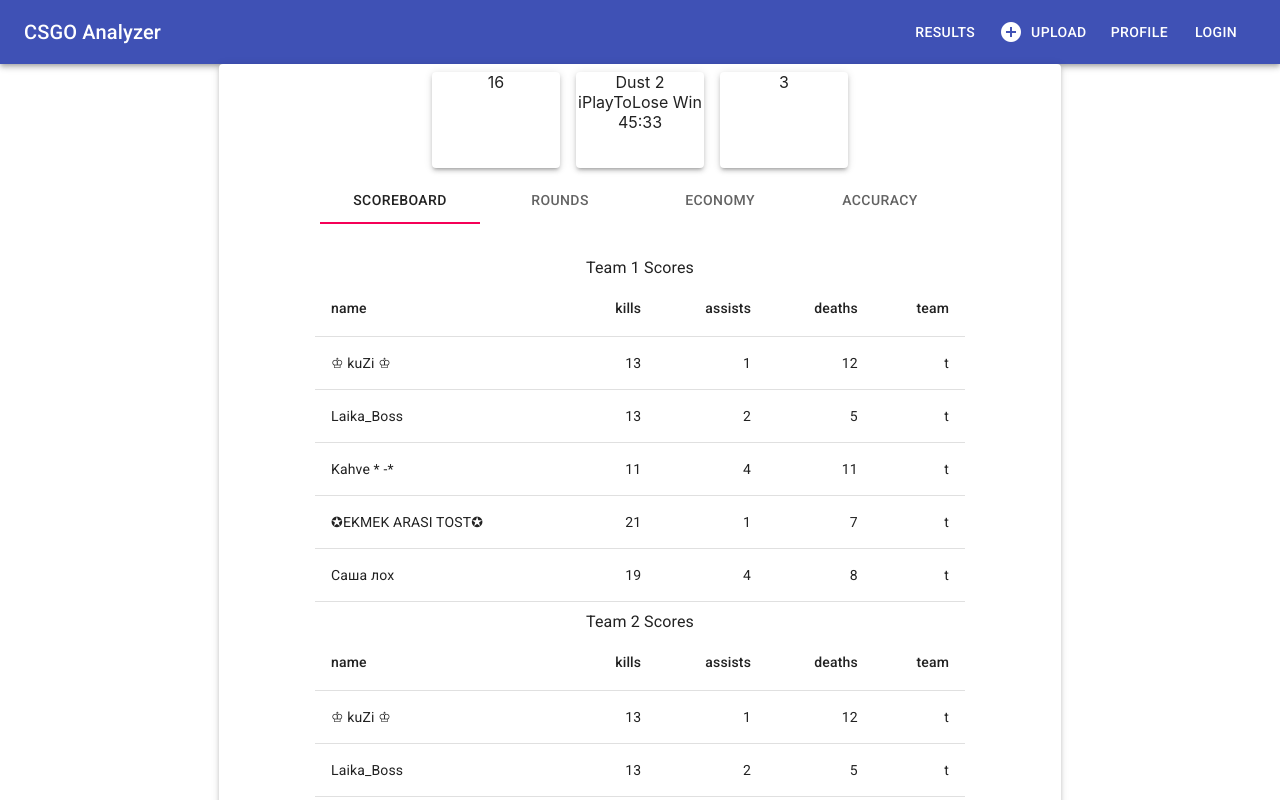
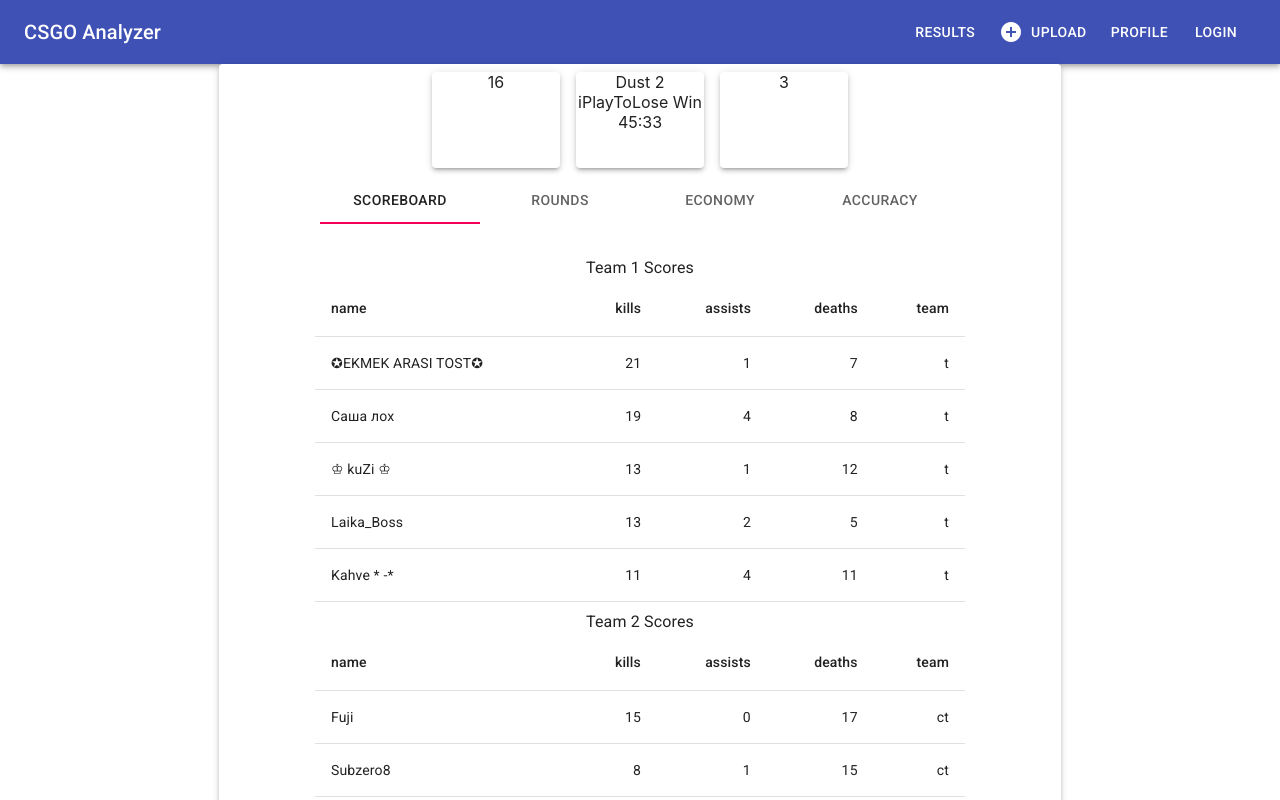
Before and after one commit to gjabble/csgo-web-app, a React (Create React App) app in the folder client/: page /results in a window 1280 px wide. Shown: the top 800 px of the page. Built offline with nearby package versions, Linux system fonts and the light colour scheme.

Commit message:
updated scoreboard table to filter by team and sort by number of kills

```diff
--- a/client/src/components/fileuploader/FileUploader.js
+++ b/client/src/components/fileuploader/FileUploader.js
@@ -27,9 +27,30 @@ const useStyles = makeStyles(theme => ({
   }
 }));
 
-export default function FileUpload(props) {
+export default function FileUpload() {
   const classes = useStyles();
   let history = useHistory();
+  const handleFileUpload = (e) => {
+    e.preventDefault();
+    document.querySelector('#spinner').style.display = 'block';
+    let formData = new FormData();
+    formData.append('file', document.querySelector('#fileupload').files[0]);
+    axios.post('file', formData, {
+      headers: {
+        'Content-Type': 'multipart/form-data'
+      }
+    }).then((response) => {
+      document.querySelector('#spinner').style.display = 'none';
+
+
+
+      console.log(response.data);
+      history.push('/results');
+    }).catch((err) => {
+      console.log(err);
+      document.querySelector('#spinner').style.display = 'none';
+    });
+  }
   return (
     <React.Fragment>
       <CssBaseline />
@@ -40,24 +61,7 @@ export default function FileUpload(props) {
         <Typography variant="h5" align="center" color="textSecondary" component="p">
           Upload your CSGO replay file to be processed<br></br>Your file must be a .dem file
         </Typography>
-        <form onSubmit={(e) => {
-          document.querySelector('#spinner').style.display = 'block';
-          e.preventDefault();
-          let formData = new FormData();
-          formData.append('file', document.querySelector('#fileupload').files[0]);
-          axios.post('file', formData, {
-            headers: {
-              'Content-Type': 'multipart/form-data'
-            }
-          }).then((response) => {
-            document.querySelector('#spinner').style.display = 'none';
-            history.push('/results');
-            console.log(response.data);
-          }).catch((err) => {
-            console.log(err);
-            document.querySelector('#spinner').style.display = 'none';
-          });
-        }}>
+        <form onSubmit={handleFileUpload}>
           <Grid align='center' className={classes.fileUpload}>
             <input
               onChange={function (e) {
--- a/client/src/components/results/Results.js
+++ b/client/src/components/results/Results.js
@@ -61,7 +61,7 @@ export default function Results() {
             <Paper elevation={3}>3</Paper>
           </Container>
 
-          <Container className>
+          <Container>
             <Tabs value={value} onChange={handleChange} centered>
               <Tab label='Scoreboard'></Tab>
               <Tab label='Rounds'></Tab>
--- a/client/src/components/scoreboard/Scoreboard.js
+++ b/client/src/components/scoreboard/Scoreboard.js
@@ -19,10 +19,10 @@ export default function Scoreboard() {
     <Container className={classes.root}>
 
       <Typography className={classes.type}>Team 1 Scores</Typography>
-      <Table></Table>
+      <Table team="t"></Table>
 
       <Typography className={classes.type}>Team 2 Scores</Typography>
-      <Table></Table>
+      <Table team="ct"></Table>
 
     </Container>
   );
--- a/client/src/components/scoreboardTable/Table.js
+++ b/client/src/components/scoreboardTable/Table.js
@@ -15,10 +15,20 @@ const useStyles = makeStyles({
 });
 
 // dummy data
-let rows = JSON.parse('{"scoreBoard":{"players":[{"name":"iPlayToLose","kills":6,"assists":5,"deaths":17,"team":"ct"},{"name":"Subzero8","kills":8,"assists":1,"deaths":15,"team":"ct"},{"name":"Fuji","kills":15,"assists":0,"deaths":17,"team":"ct"},{"name":"Byakuya","kills":8,"assists":2,"deaths":15,"team":"ct"},{"name":"}?One shot = ONe kill ? {","kills":6,"assists":2,"deaths":15,"team":"ct"},{"name":"♔ kuZi ♔","kills":13,"assists":1,"deaths":12,"team":"t"},{"name":"Laika_Boss","kills":13,"assists":2,"deaths":5,"team":"t"},{"name":"Kahve * -* ","kills":11,"assists":4,"deaths":11,"team":"t"},{"name":"✪EKMEK ARASI TOST✪","kills":21,"assists":1,"deaths":7,"team":"t"},{"name":"Саша лох","kills":19,"assists":4,"deaths":8,"team":"t"},{"name":"Elliot","kills":0,"assists":1,"deaths":2,"team":"ct"}]}}');
-rows = rows.scoreBoard.players.filter((row) => row.team === 't');
 
-export default function SimpleTable() {
+
+export default function SimpleTable(props) {
+  let rows = JSON.parse('{"scoreBoard":{"players":[{"name":"iPlayToLose","kills":6,"assists":5,"deaths":17,"team":"ct"},{"name":"Subzero8","kills":8,"assists":1,"deaths":15,"team":"ct"},{"name":"Fuji","kills":15,"assists":0,"deaths":17,"team":"ct"},{"name":"Byakuya","kills":8,"assists":2,"deaths":15,"team":"ct"},{"name":"}?One shot = ONe kill ? {","kills":6,"assists":2,"deaths":15,"team":"ct"},{"name":"♔ kuZi ♔","kills":13,"assists":1,"deaths":12,"team":"t"},{"name":"Laika_Boss","kills":13,"assists":2,"deaths":5,"team":"t"},{"name":"Kahve * -* ","kills":11,"assists":4,"deaths":11,"team":"t"},{"name":"✪EKMEK ARASI TOST✪","kills":21,"assists":1,"deaths":7,"team":"t"},{"name":"Саша лох","kills":19,"assists":4,"deaths":8,"team":"t"},{"name":"Elliot","kills":0,"assists":1,"deaths":2,"team":"ct"}]}}');
+  rows = rows.scoreBoard.players.filter((row) => row.team === props.team);
+  rows = rows.sort((a, b) => {
+    if (a.kills < b.kills) {
+      return 1;
+    } else if (a.kills > b.kills) {
+      return -1;
+    } else {
+      return 0;
+    }
+  })
   const classes = useStyles();
 
   return (
```
